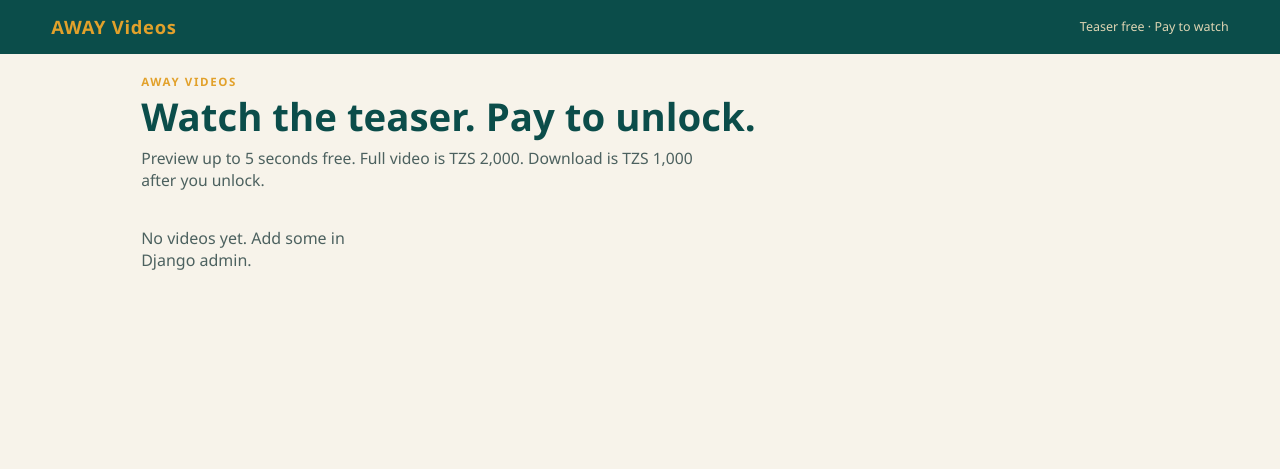
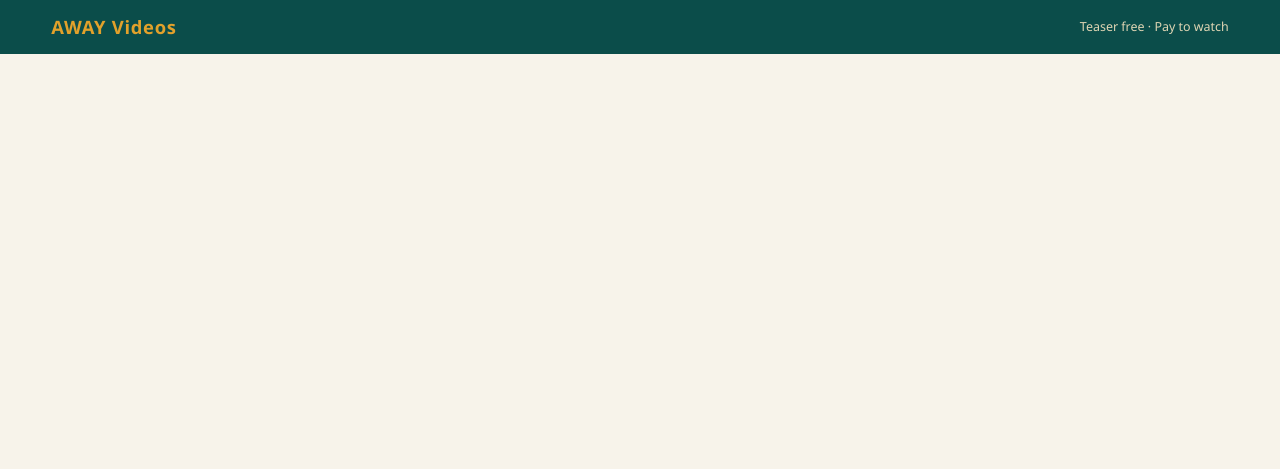
Before and after one commit to kengodhil/AWAY-VIDEOS, a Django app: page / in a window 1280 px wide. Shown: the top 469 px of the page. Run offline with Django 5.2, Linux system fonts and the light colour scheme; data that the repository does not hold is empty.

Commit message:
Simplify homepage: remove intro copy and empty-state message

```diff
--- a/templates/catalog/home.html
+++ b/templates/catalog/home.html
@@ -1,12 +1,6 @@
 {% extends "catalog/base.html" %}
-{% block title %}AWAY Videos — Watch teasers{% endblock %}
+{% block title %}AWAY Videos{% endblock %}
 {% block content %}
-<section class="hero-lite">
-  <p class="eyebrow">AWAY Videos</p>
-  <h1>Watch the teaser. Pay to unlock.</h1>
-  <p class="lead">Preview up to 5 seconds free. Full video is TZS 2,000. Download is TZS 1,000 after you unlock.</p>
-</section>
-
 <section class="video-grid" aria-label="Videos">
   {% for video in videos %}
   <article class="v-card">
@@ -38,8 +32,6 @@
       </div>
     </div>
   </article>
-  {% empty %}
-  <p class="muted">No videos yet. Add some in Django admin.</p>
   {% endfor %}
 </section>
 {% endblock %}
```
